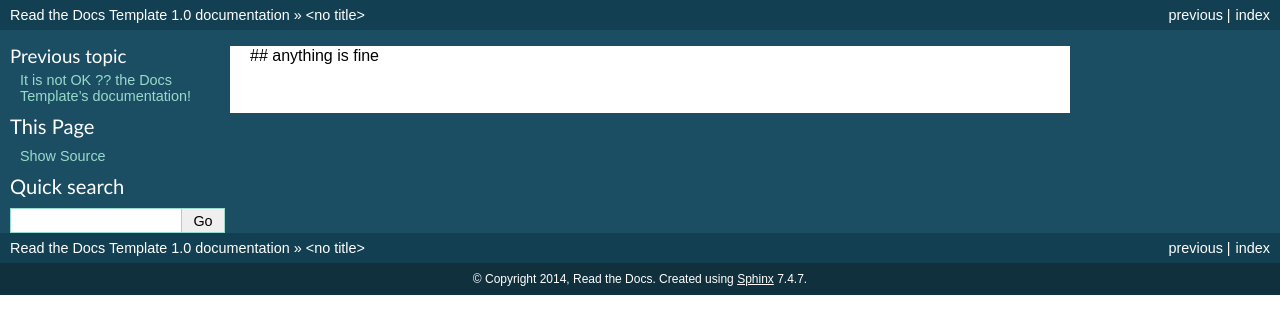
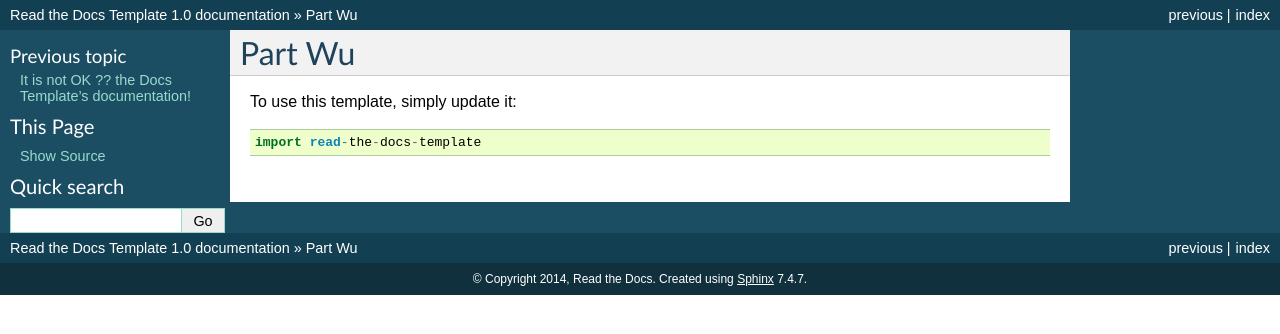
Before and after one commit to silicontalks/raildoc, a Sphinx documentation site: the page built from docs/part.rst, in a window 1280 px wide. Shown: the top 334 px of the page. Built offline with Sphinx 7.4.7, drawn with Linux system fonts in a browser that asks for light colours.

Commit message:
Update part.rst

```diff
--- a/docs/part.rst
+++ b/docs/part.rst
@@ -1 +1,7 @@
-## anything is fine
+========
+Part Wu
+========
+
+To use this template, simply update it::
+
+	import read-the-docs-template
```
